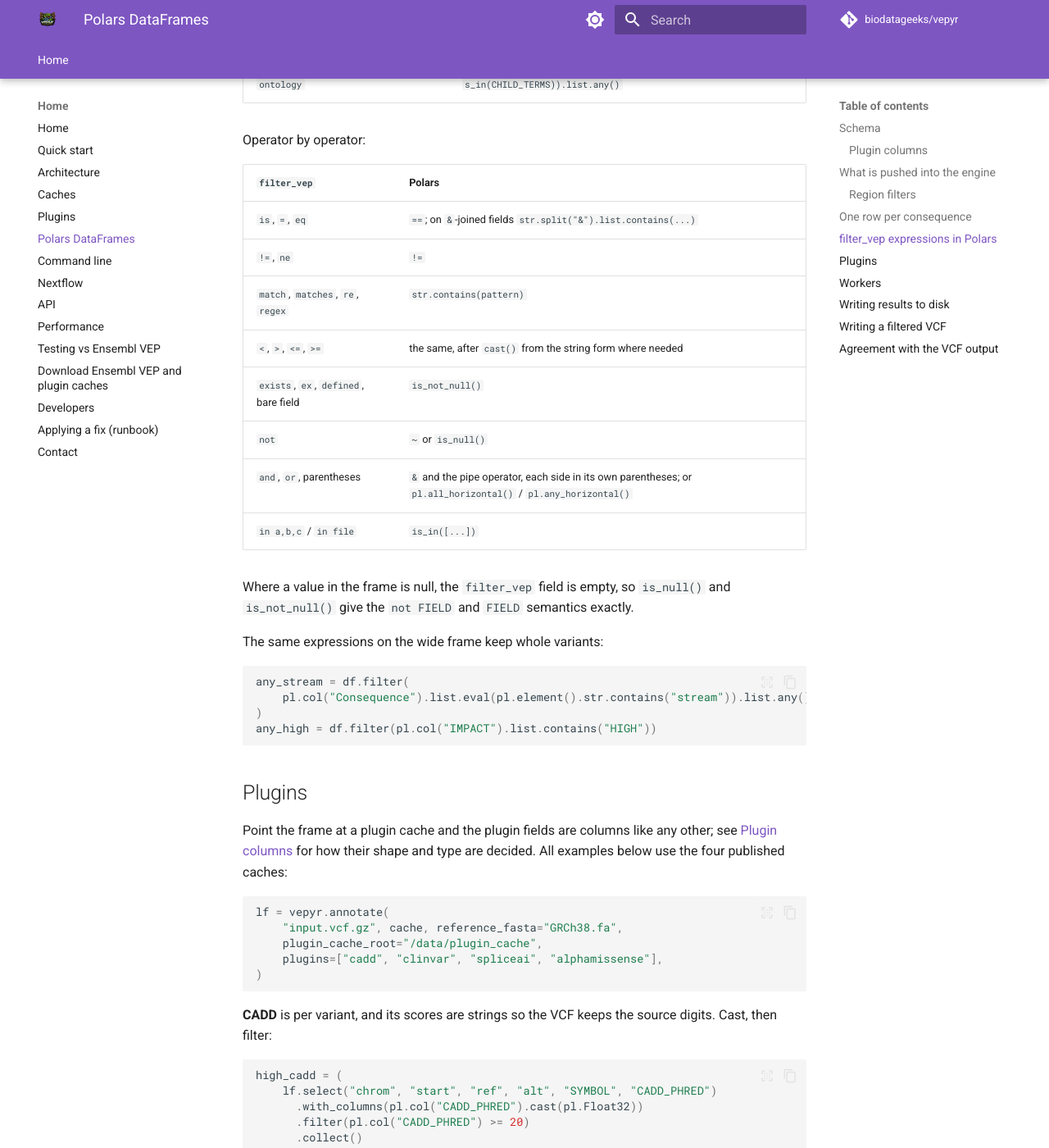
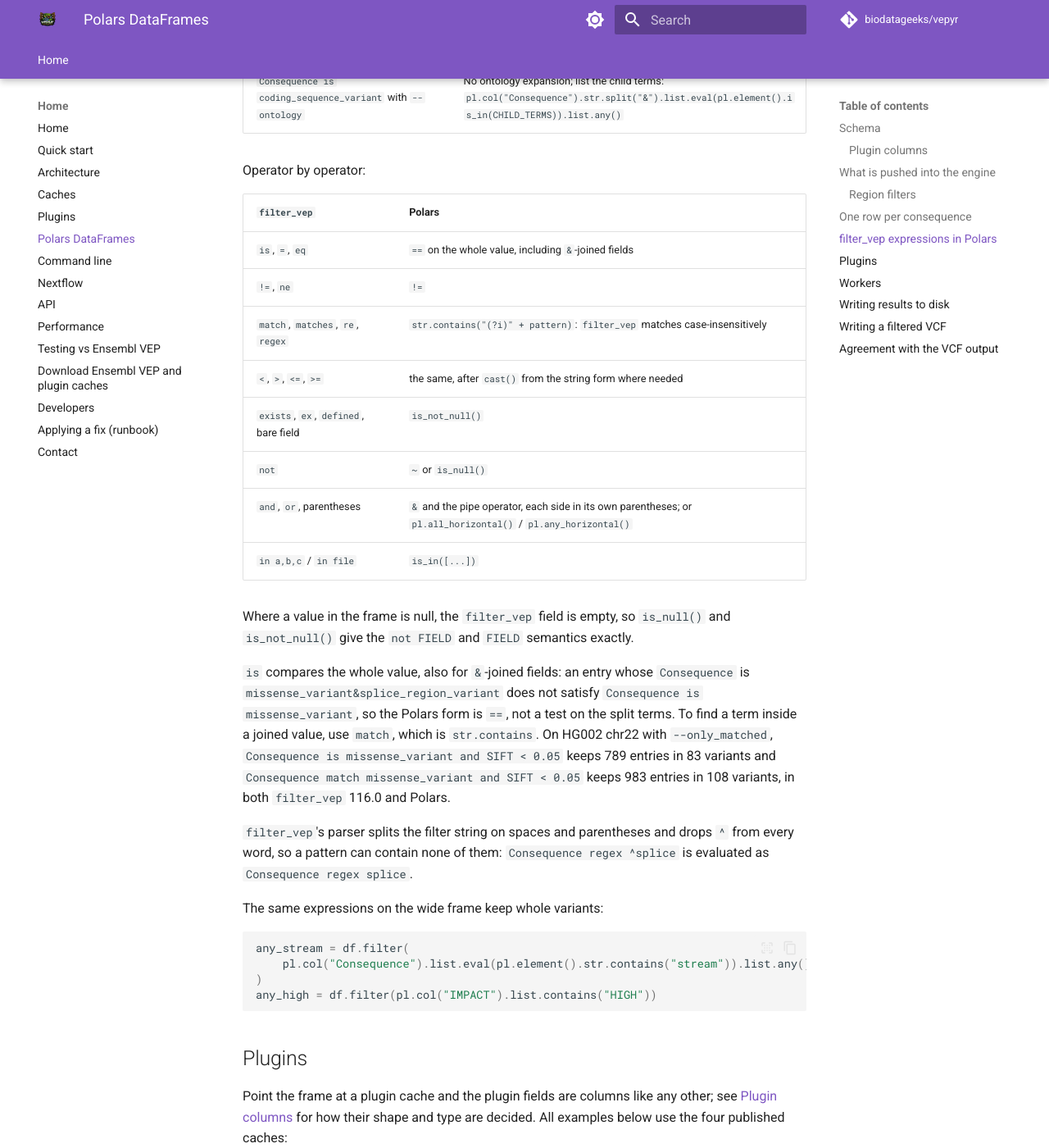
Before and after one commit to biodatageeks/vepyr, an MkDocs documentation site: the page built from docs/dataframes.md, in a window 1280 px wide and 1400 px high, scrolled down 9154 px. Shown: the whole window at 82% size. Built offline with MkDocs 1.6.1 and Material for MkDocs 9.7.7, drawn with Linux system fonts in a browser that asks for light colours; comment, search, counter and statistics services are not loaded; some of the changed text lies outside the part shown.

Commit message:
docs: fix filter_vep mappings, consequence_rows helper and Polars pushdown diagram (#179)
* docs: fix filter_vep 'is' mapping, consequence_rows helper and Polars pushdown diagram

- 'is' compares the whole value, also for '&'-joined fields: map it to ==,
  not to a test on the split terms (verified against filter_vep 116.0 on
  HG002 chr22: 789 vs 983 entries for Consequence is/match missense_variant).
- consequence_rows: explode only the annotation columns from 'Allele' on;
  the input's own list-valued INFO/FORMAT fields (AD, ...) broke the explode
  with ShapeError. Still 943,901 rows on HG002 chr22, also with plugins.
- Polars pushdown diagram and text: limit and skip_csq are create_annotator()
  arguments, the io source (not Polars) re-applies predicate, projection and
  limit per batch, and input-field and plugin narrowing are shown.

Co-Authored-By: Claude Opus 5.5 <noreply@anthropic.com>

* docs: filter_vep regex matching is case-insensitive and cannot contain ^, parentheses or spaces

Co-Authored-By: Claude Opus 5.5 <noreply@anthropic.com>

---------

Co-authored-by: Claude Opus 5.5 <noreply@anthropic.com>

```diff
--- a/docs/dataframes.md
+++ b/docs/dataframes.md
@@ -317,9 +317,12 @@ UNALIGNED = {"Existing_variation", "CLIN_SIG", "PUBMED",
 
 def consequence_rows(df: pl.DataFrame) -> pl.DataFrame:
     """One row per CSQ entry. Keeps every scalar and per-variant column as is."""
+    # The annotation columns start at "Allele"; the input's own INFO and FORMAT
+    # fields come before it and may be lists of their own length (AD, ...).
+    names = list(df.schema)
     cols = [
-        c for c, t in df.schema.items()
-        if isinstance(t, pl.List) and c not in UNALIGNED
+        c for c in names[names.index("Allele"):]
+        if isinstance(df.schema[c], pl.List) and c not in UNALIGNED
     ]
     padded = [
         pl.when(pl.col(c).is_null())
@@ -331,7 +334,7 @@ def consequence_rows(df: pl.DataFrame) -> pl.DataFrame:
     return (
         df.filter(pl.col("Consequence").is_not_null())
           .with_columns(padded)
-          .explode(cols)
+          .explode(cols, empty_as_null=True)
     )
 
 
@@ -362,7 +365,7 @@ number in `2/10`, need the same extraction here.
 |---|---|
 | `Feature is ENST00000307301` | `pl.col("Feature") == "ENST00000307301"` |
 | `Feature_type is Transcript` | `pl.col("Feature_type") == "Transcript"` |
-| `Consequence is missense_variant` | `pl.col("Consequence").str.split("&").list.contains("missense_variant")` |
+| `Consequence is missense_variant` | `pl.col("Consequence") == "missense_variant"` |
 | `Consequence matches stream` | `pl.col("Consequence").str.contains("stream")` |
 | `Consequence match stop` | `pl.col("Consequence").str.contains("stop")` |
 | `SIFT != tolerated` | `pl.col("SIFT").str.replace(r"\(.*\)$", "") != "tolerated"` |
@@ -377,7 +380,7 @@ number in `2/10`, need the same extraction here.
 | `AFR_AF > 0.1 or EUR_AF > 0.1` | `pl.any_horizontal(pl.col("AFR_AF") > 0.1, pl.col("EUR_AF") > 0.1)` |
 | `AFR_AF > #EUR_AF` | `pl.col("AFR_AF") > pl.col("EUR_AF")` |
 | `(AFR_AF > 0.1 or EUR_AF > 0.1) and (EAS_AF < 0.1 and SAS_AF < 0.1)` | `pl.any_horizontal(pl.col("AFR_AF") > 0.1, pl.col("EUR_AF") > 0.1) & pl.all_horizontal(pl.col("EAS_AF") < 0.1, pl.col("SAS_AF") < 0.1)` |
-| `Consequence is missense_variant and CCDS and DOMAINS` | `pl.col("Consequence").str.split("&").list.contains("missense_variant") & pl.col("CCDS").is_not_null() & pl.col("DOMAINS").is_not_null()` |
+| `Consequence is missense_variant and CCDS and DOMAINS` | `(pl.col("Consequence") == "missense_variant") & pl.col("CCDS").is_not_null() & pl.col("DOMAINS").is_not_null()` |
 | `SYMBOL in BRCA1,BRCA2` | `pl.col("SYMBOL").is_in(["BRCA1", "BRCA2"])` |
 | `Feature in /data/files/motifs_list.txt` | `pl.col("Feature").is_in(Path("/data/files/motifs_list.txt").read_text().split())` |
 | `Consequence is coding_sequence_variant` with `--ontology` | No ontology expansion; list the child terms: `pl.col("Consequence").str.split("&").list.eval(pl.element().is_in(CHILD_TERMS)).list.any()` |
@@ -386,9 +389,9 @@ Operator by operator:
 
 | `filter_vep` | Polars |
 |---|---|
-| `is`, `=`, `eq` | `==`; on `&`-joined fields `str.split("&").list.contains(...)` |
+| `is`, `=`, `eq` | `==` on the whole value, including `&`-joined fields |
 | `!=`, `ne` | `!=` |
-| `match`, `matches`, `re`, `regex` | `str.contains(pattern)` |
+| `match`, `matches`, `re`, `regex` | `str.contains("(?i)" + pattern)`: `filter_vep` matches case-insensitively |
 | `<`, `>`, `<=`, `>=` | the same, after `cast()` from the string form where needed |
 | `exists`, `ex`, `defined`, bare field | `is_not_null()` |
 | `not` | `~` or `is_null()` |
@@ -398,6 +401,19 @@ Operator by operator:
 Where a value in the frame is null, the `filter_vep` field is empty, so
 `is_null()` and `is_not_null()` give the `not FIELD` and `FIELD` semantics
 exactly.
+
+`is` compares the whole value, also for `&`-joined fields: an entry whose
+`Consequence` is `missense_variant&splice_region_variant` does not satisfy
+`Consequence is missense_variant`, so the Polars form is `==`, not a test on
+the split terms. To find a term inside a joined value, use `match`, which is
+`str.contains`. On HG002 chr22 with `--only_matched`,
+`Consequence is missense_variant and SIFT < 0.05` keeps 789 entries in 83
+variants and `Consequence match missense_variant and SIFT < 0.05` keeps 983
+entries in 108 variants, in both `filter_vep` 116.0 and Polars.
+
+`filter_vep`'s parser splits the filter string on spaces and parentheses and
+drops `^` from every word, so a pattern can contain none of them:
+`Consequence regex ^splice` is evaluated as `Consequence regex splice`.
 
 The same expressions on the wide frame keep whole variants:
 
```
Also changed, not shown: docs/architecture.md (+6 -2 lines), docs/diagrams/polars-pushdown-dark.svg, docs/diagrams/polars-pushdown-light.svg, 1 other file.
